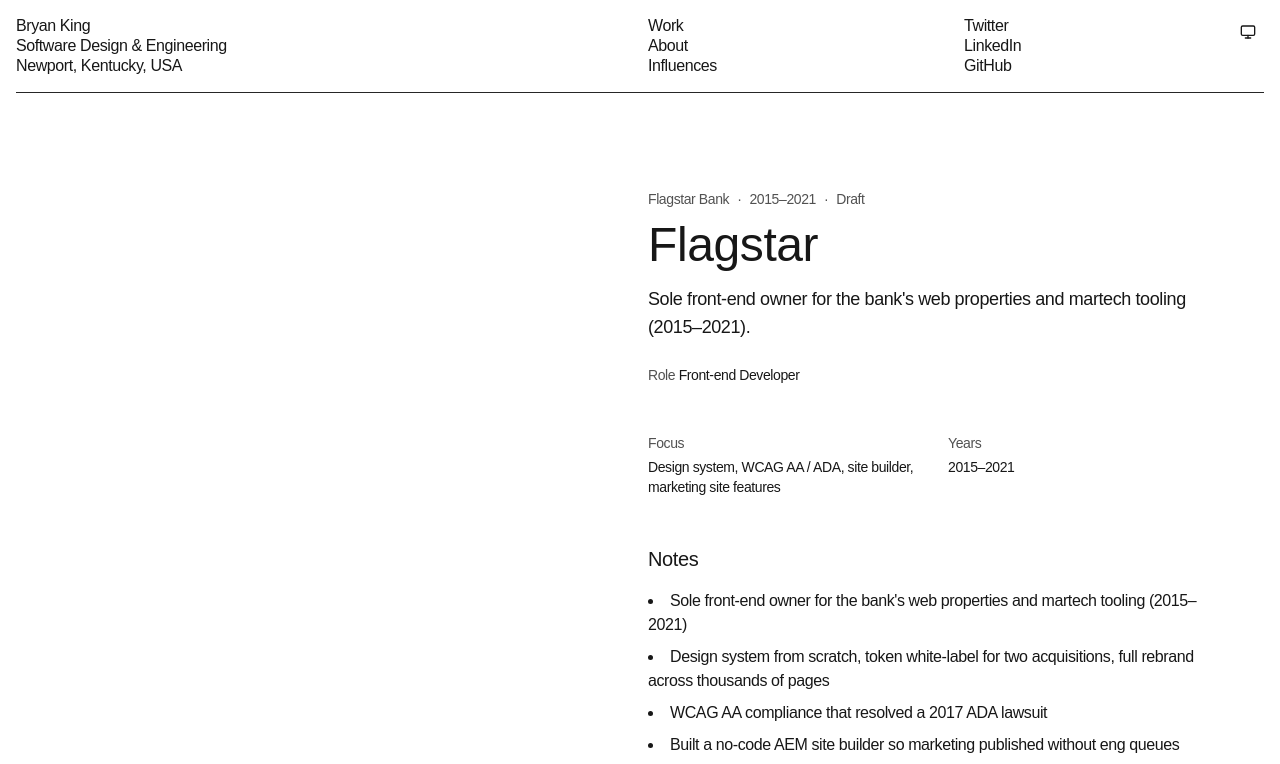
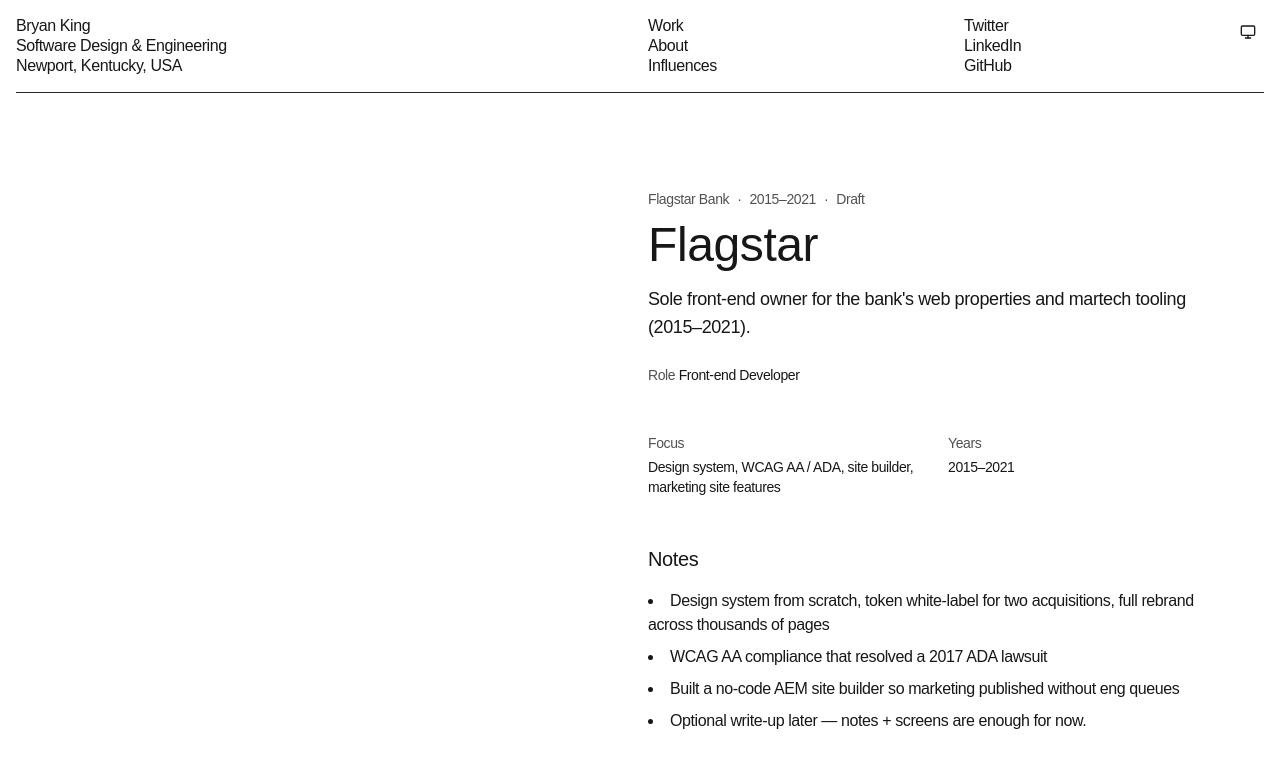
Before and after one commit to boldlybryan/bryanking.design, a Next.js app: page /work/flagstar in a window 1280 px wide. Shown: the top 764 px of the page. Built offline with nearby package versions, Linux system fonts and the light colour scheme; a web font is replaced by a local one.

Commit message:
Light trim: drop Flagstar note that duplicated the summary
Co-authored-by: Bryan King <bpking15@gmail.com>

```diff
--- a/src/app/(main)/(content)/work/flagstar/page.tsx
+++ b/src/app/(main)/(content)/work/flagstar/page.tsx
@@ -40,10 +40,6 @@ export default function FlagstarPage() {
 
       <CaseSection id="notes" title="Notes">
         <ul className="list-disc list-inside space-y-2">
-          <li>
-            Sole front-end owner for the bank&apos;s web properties and martech tooling
-            (2015–2021)
-          </li>
           <li>
             Design system from scratch, token white-label for two acquisitions, full rebrand
             across thousands of pages
```
